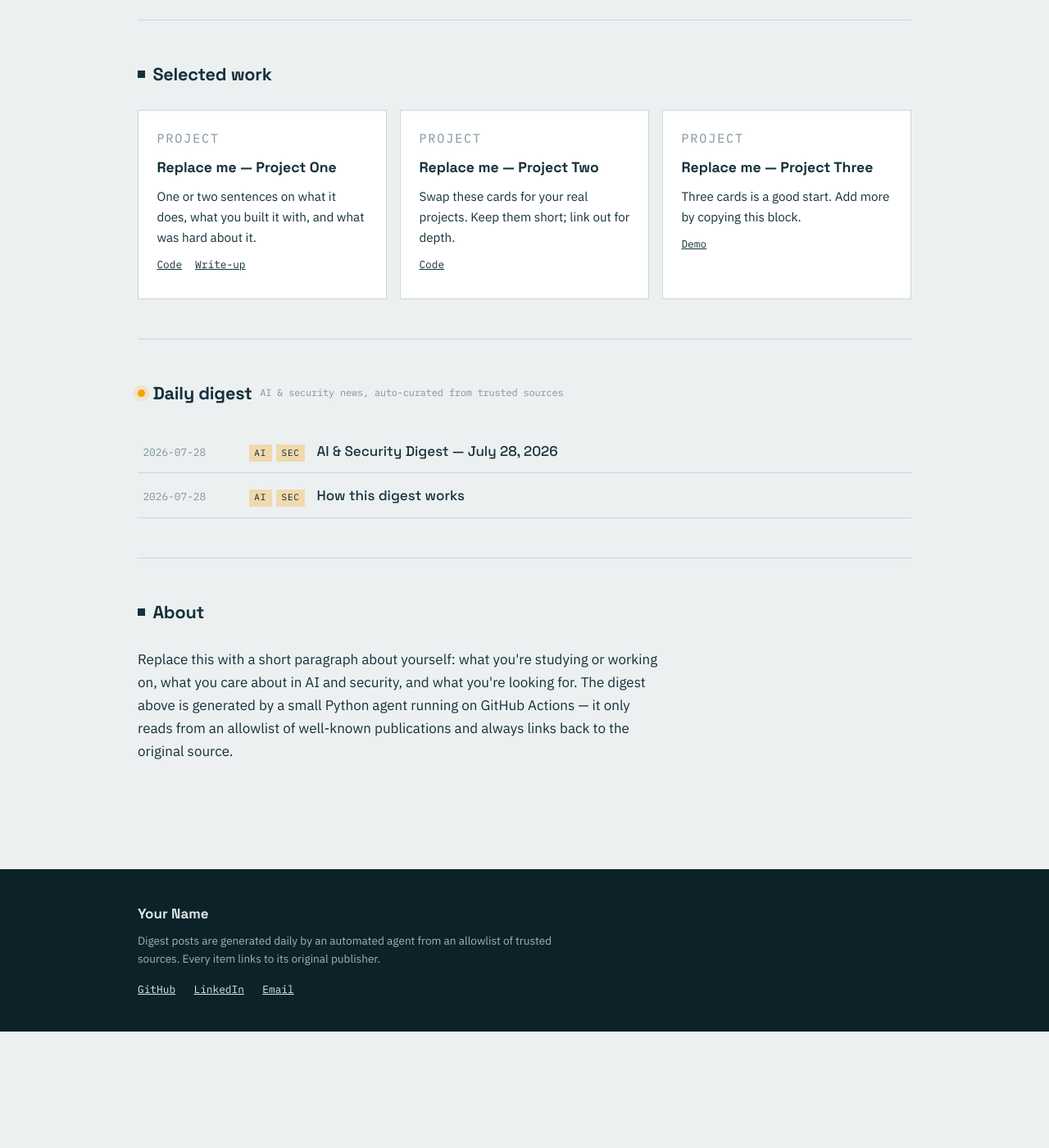
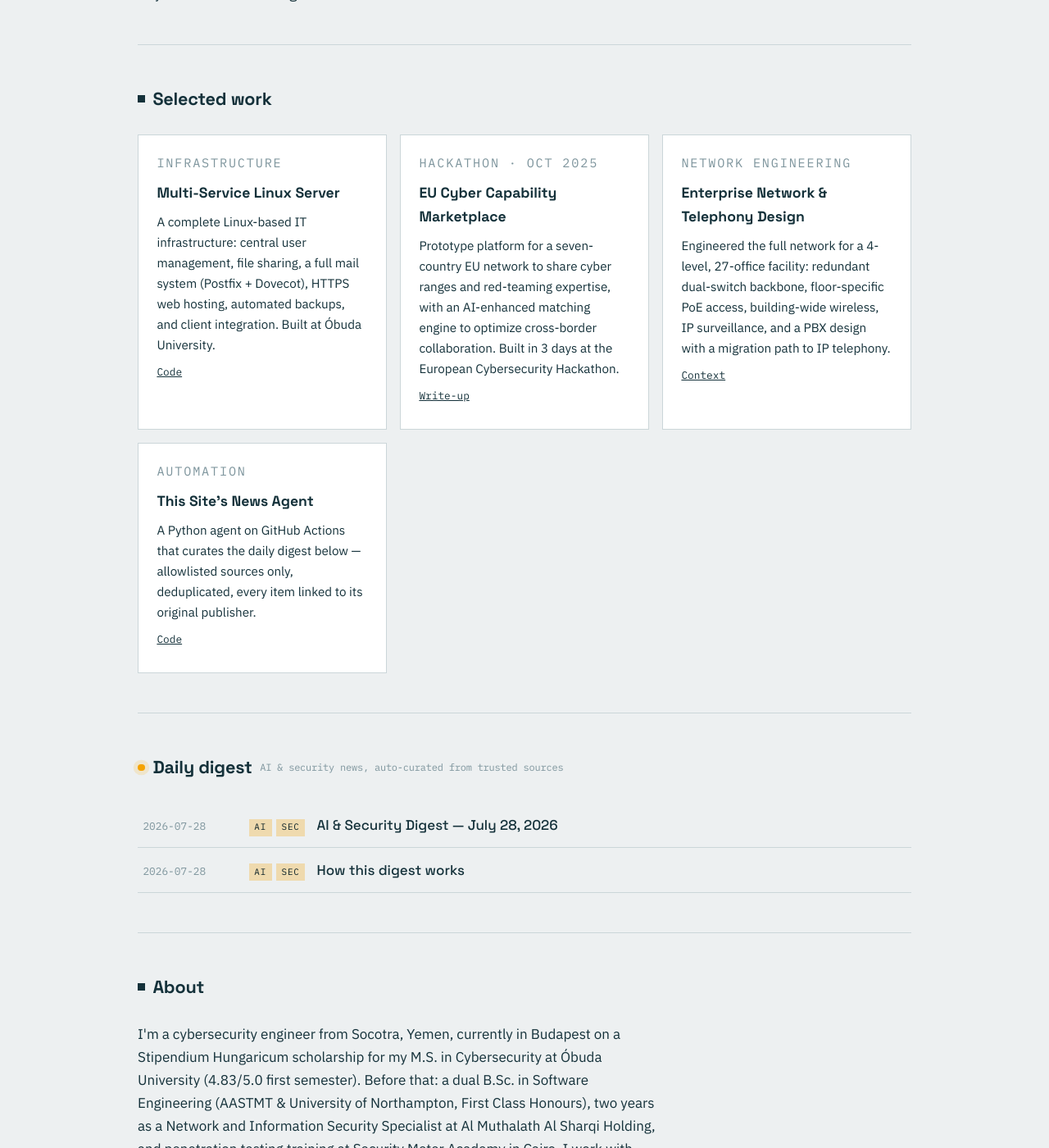
Before and after one commit to SocoSec/socosec.github.io, a Jekyll site: the page built from index.html, in a window 1280 px wide and 1400 px high, scrolled down 394 px. Shown: the whole window at 82% size. Built offline with Jekyll 4.4.1, drawn with Linux system fonts in a browser that asks for light colours; before the commit the page ends 1652 px from its top, so only the background shows below that; some of the changed text lies outside the part shown.

Commit message:
add my real portfolio content

```diff
--- a/_config.yml
+++ b/_config.yml
@@ -1,17 +1,18 @@
-# Site settings — edit these
-title: Your Name
-tagline: Engineer — AI & Cybersecurity
+# Site settings
+title: Esmail Abdullah
+tagline: Cybersecurity Engineer — Security Operations & Offensive Security
 description: >-
-  Personal portfolio and an automated daily digest of AI and cybersecurity
-  news from trusted sources.
-url: "" # e.g. https://yourusername.github.io
-baseurl: "" # e.g. /portfolio if the repo is not <username>.github.io
+  Portfolio of Esmail Abdullah, M.S. Cybersecurity student at Óbuda University
+  in Budapest, with an automated daily digest of AI and cybersecurity news
+  from trusted sources.
+url: "https://socosec.github.io"
+baseurl: ""
 
 author:
-  name: Your Name
-  email: you@example.com
-  github: yourusername
-  linkedin: yourusername
+  name: Esmail Abdullah
+  email: esmailkeabanni@gmail.com
+  github: SocoSec
+  linkedin: Esmailk27
 
 # Build settings
 markdown: kramdown
--- a/index.html
+++ b/index.html
@@ -4,29 +4,35 @@ layout: default
 <section class="hero">
   <p class="prompt">~/{{ site.author.github }} <span class="cursor">▊</span></p>
   <h1 class="hero-name">{{ site.author.name }}</h1>
-  <p class="hero-thesis">I build things at the intersection of <strong>AI</strong> and <strong>cybersecurity</strong> — and this site keeps watch while I sleep: an agent reads trusted sources every day and files a short digest below.</p>
+  <p class="hero-thesis">Cybersecurity engineer working across <strong>security operations</strong> and <strong>offensive security</strong> — M.S. Cybersecurity student at Óbuda University, Budapest. This site keeps watch while I sleep: an agent reads trusted sources every day and files a short digest below.</p>
 </section>
 
 <section id="work" class="section">
   <h2 class="section-title"><span class="tick"></span>Selected work</h2>
   <div class="work-grid">
     <div class="work-card">
-      <p class="work-kicker">Project</p>
-      <h3>Replace me — Project One</h3>
-      <p>One or two sentences on what it does, what you built it with, and what was hard about it.</p>
-      <p class="work-links"><a href="#">Code</a><a href="#">Write-up</a></p>
+      <p class="work-kicker">Infrastructure</p>
+      <h3>Multi-Service Linux Server</h3>
+      <p>A complete Linux-based IT infrastructure: central user management, file sharing, a full mail system (Postfix + Dovecot), HTTPS web hosting, automated backups, and client integration. Built at Óbuda University.</p>
+      <p class="work-links"><a href="https://github.com/SocoSec">Code</a></p>
     </div>
     <div class="work-card">
-      <p class="work-kicker">Project</p>
-      <h3>Replace me — Project Two</h3>
-      <p>Swap these cards for your real projects. Keep them short; link out for depth.</p>
-      <p class="work-links"><a href="#">Code</a></p>
+      <p class="work-kicker">Hackathon · Oct 2025</p>
+      <h3>EU Cyber Capability Marketplace</h3>
+      <p>Prototype platform for a seven-country EU network to share cyber ranges and red-teaming expertise, with an AI-enhanced matching engine to optimize cross-border collaboration. Built in 3 days at the European Cybersecurity Hackathon.</p>
+      <p class="work-links"><a href="https://github.com/SocoSec">Write-up</a></p>
     </div>
     <div class="work-card">
-      <p class="work-kicker">Project</p>
-      <h3>Replace me — Project Three</h3>
-      <p>Three cards is a good start. Add more by copying this block.</p>
-      <p class="work-links"><a href="#">Demo</a></p>
+      <p class="work-kicker">Network engineering</p>
+      <h3>Enterprise Network & Telephony Design</h3>
+      <p>Engineered the full network for a 4-level, 27-office facility: redundant dual-switch backbone, floor-specific PoE access, building-wide wireless, IP surveillance, and a PBX design with a migration path to IP telephony.</p>
+      <p class="work-links"><a href="#about">Context</a></p>
+    </div>
+    <div class="work-card">
+      <p class="work-kicker">Automation</p>
+      <h3>This Site's News Agent</h3>
+      <p>A Python agent on GitHub Actions that curates the daily digest below — allowlisted sources only, deduplicated, every item linked to its original publisher.</p>
+      <p class="work-links"><a href="https://github.com/SocoSec/socosec.github.io">Code</a></p>
     </div>
   </div>
 </section>
@@ -49,5 +55,5 @@ layout: default
 
 <section id="about" class="section">
   <h2 class="section-title"><span class="tick"></span>About</h2>
-  <p class="about-text">Replace this with a short paragraph about yourself: what you're studying or working on, what you care about in AI and security, and what you're looking for. The digest above is generated by a small Python agent running on GitHub Actions — it only reads from an allowlist of well-known publications and always links back to the original source.</p>
+  <p class="about-text">I'm a cybersecurity engineer from Socotra, Yemen, currently in Budapest on a Stipendium Hungaricum scholarship for my M.S. in Cybersecurity at Óbuda University (4.83/5.0 first semester). Before that: a dual B.Sc. in Software Engineering (AASTMT &amp; University of Northampton, First Class Honours), two years as a Network and Information Security Specialist at Al Muthalath Al Sharqi Holding, and penetration testing training at Security Meter Academy in Cairo. I work with SIEM tools, IDS, packet analysis, and the MITRE ATT&amp;CK framework on the defensive side, and network and web-app penetration testing on the offensive side — with Python, Java, Go, and C++ underneath. Certifications include Certified Cyber Security Analyst (Cyberwarfare Labs), Google Cybersecurity Professional, CCNA, and Cyber Threat Hunting (Infosec). The digest above is generated daily by a small agent I run on GitHub Actions — allowlisted sources only, always linking to the original report.</p>
 </section>
```
